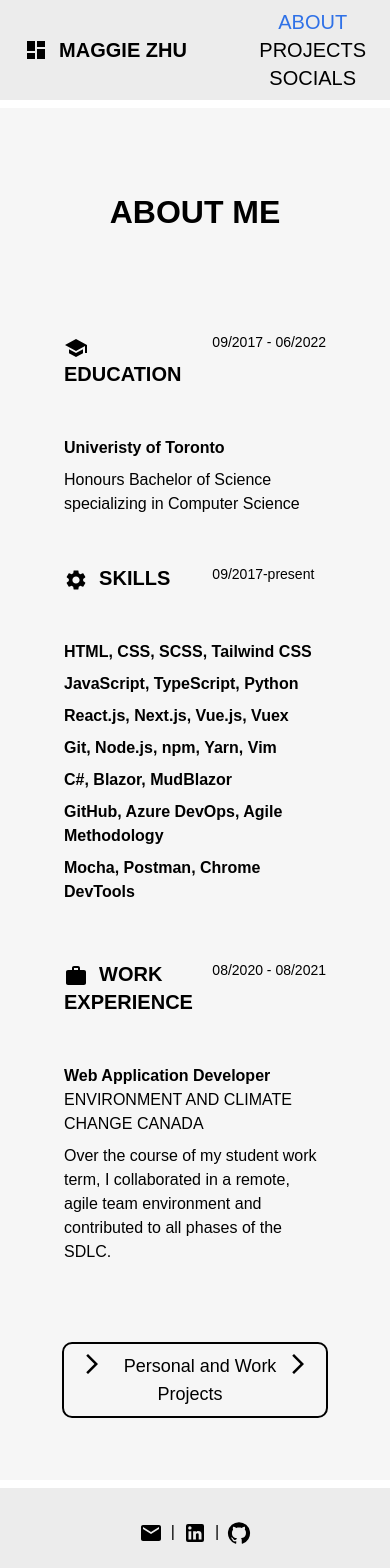
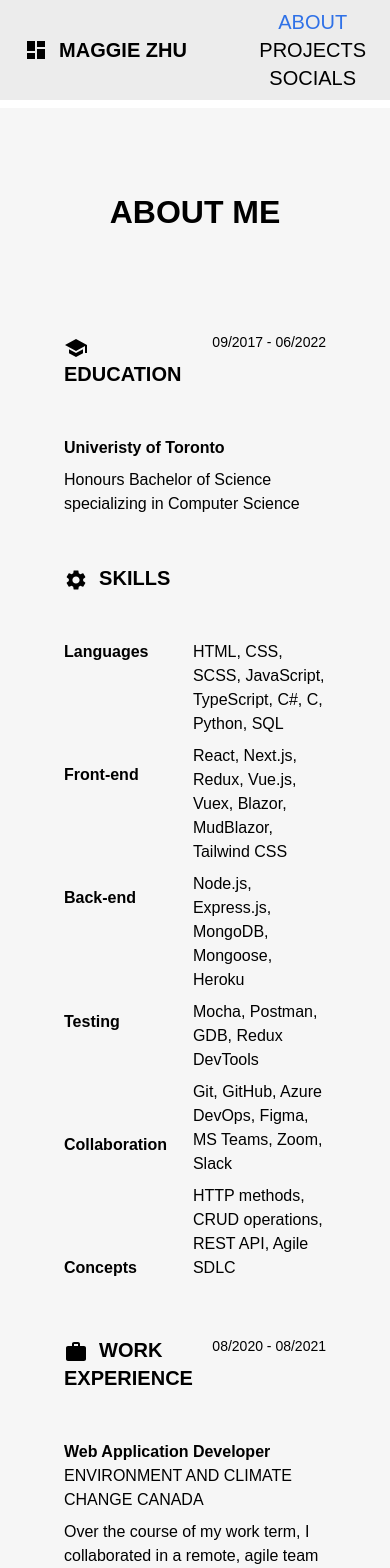
Before and after one commit to avocadoes/profile, a Next.js app: page /about in a window 390 px wide. Shown: the top 1568 px of the page. Built offline with nearby package versions, Linux system fonts and the light colour scheme.

Commit message:
update info

```diff
--- a/pages/about.js
+++ b/pages/about.js
@@ -32,15 +32,21 @@ export default function About() {
                     <div className={styles.subtitle}>
                         <SettingsIcon className='icon' />&nbsp; SKILLS
                     </div>
-                    <div className={styles.date}>09/2017-present</div>
-                    <div className={styles.text}>
-                        <div className={styles.label}>HTML, CSS, SCSS, Tailwind CSS</div>
-                        <div className={styles.label}>JavaScript, TypeScript, Python</div>
-                        <div className={styles.label}>React.js, Next.js, Vue.js, Vuex</div>
-                        <div className={styles.label}>Git, Node.js, npm, Yarn, Vim</div>
-                        <div className={styles.label}>C#, Blazor, MudBlazor</div>
-                        <div className={styles.label}>GitHub, Azure DevOps, Agile Methodology</div>
-                        <div className={styles.label}>Mocha, Postman, Chrome DevTools</div>
+                    <div className={styles.label}>
+                        <div>Languages</div>
+                        <div>Front-end</div>
+                        <div>Back-end</div>
+                        <div>Testing</div>
+                        <div>Collaboration</div>
+                        <div>Concepts</div>
+                    </div>
+                    <div className={styles.text + ' ' + styles.two}>
+                        <div>HTML, CSS, SCSS, JavaScript, TypeScript, C#, C, Python, SQL</div>
+                        <div>React, Next.js, Redux, Vue.js, Vuex, Blazor, MudBlazor, Tailwind CSS</div>
+                        <div>Node.js, Express.js, MongoDB, Mongoose, Heroku</div>
+                        <div>Mocha, Postman, GDB, Redux DevTools</div>
+                        <div>Git, GitHub, Azure DevOps, Figma, MS Teams, Zoom, Slack</div>
+                        <div>HTTP methods, CRUD operations, REST API, Agile SDLC</div>
                     </div>
                     <div className={styles.subtitle}>
                         <WorkIcon className={styles.icon} />&nbsp; WORK EXPERIENCE
@@ -50,8 +56,8 @@ export default function About() {
                         <div className={styles.job}>Web Application Developer</div>
                         <div className={styles.company}>ENVIRONMENT AND CLIMATE CHANGE CANADA</div>
                         <div>
-                            Over the course of my student work term, I collaborated in a remote, agile team environment and contributed to all
-                            phases of the SDLC.
+                            Over the course of my work term, I collaborated in a remote, agile team environment and contributed to all
+                            phases of the SDLC. I mainly worked on developing an existing web application, RAMP4, and planning/developing a new web application, TABS.
                         </div>
                     </div>
                     <Link href='/work'>
--- a/pages/index.js
+++ b/pages/index.js
@@ -23,15 +23,14 @@ export default function Home() {
           <div className={styles.text}>
             <span className={styles.heading}>Hello</span>
             <div className={styles.textbox}>
-              Welcome to my profile.
+              Welcome to my online portfolio.
             </div>
             <Link href='/about'>
-              <a className='button'><ArrowForwardIosIcon />&nbsp; About me &nbsp;<ArrowForwardIosIcon /></a>
+              <a className='button'><ArrowForwardIosIcon />&nbsp; About Me &nbsp;<ArrowForwardIosIcon /></a>
             </Link>
           </div>
         </div>
       </main>
-
       <Footer></Footer>
     </div>
   )
--- a/styles/about.module.css
+++ b/styles/about.module.css
@@ -1,7 +1,7 @@
 .container {
     display: grid;
-    grid-template-columns: 3fr 1.5fr 4fr;
-    max-width: 60rem;
+    grid-template-columns: 3fr 1.5fr 6.5fr;
+    max-width: 65rem;
     padding: 2rem 4rem 2rem 4rem;
     row-gap: 3rem;
     column-gap: 0.5rem;
@@ -41,9 +41,18 @@
     line-height: 1.5rem;
 }
 
+.two > * {
+    margin-bottom: 0.5rem;
+}
+
 .label {
-    margin-bottom: 0.5rem;
+    font-size: 1rem;
     font-weight: bold;
+    display: flex;
+    height: 100%;
+    padding-bottom: 0.5rem;
+    flex-direction: column;
+    justify-content: space-between;
 }
 
 .job {
@@ -61,35 +70,36 @@
 }
 
 @media (prefers-color-scheme: light) {
-    .container {
-        background: #f6f6f6;
-    }
-    .container * {
+    .container, .container * {
         background: #f6f6f6;
     }
 }
 
 @media (prefers-color-scheme: dark) {
-    .container {
-        background: #191919;
-    }
-    .container * {
+    .container, .container * {
         background: #191919;
     }
 }
 
 @media (max-width: 52rem) {
     .container {
-        grid-template-columns: 1fr;
+        grid-template-columns: 1fr 1.5fr;
         column-gap: 0;
     }
     .subtitle {
         grid-column: 1;
     }
+    .label {
+        grid-column: 1;
+    }
     .date {
         grid-column: 2;
+        text-align: right;
     }
     .text {
         grid-column: 1/3;
     }
+    .two {
+        grid-column: 2;
+    }
 }
--- a/styles/work.module.css
+++ b/styles/work.module.css
@@ -1,7 +1,7 @@
 .container {
     display: grid;
     grid-template-columns: 1fr 1fr;
-    max-width: fit-content;
+    max-width: 65rem;
     padding: 2rem 4rem 2rem 4rem;
     gap: 5rem;
     align-items: center;
@@ -75,19 +75,13 @@
 }
 
 @media (prefers-color-scheme: light) {
-    .container {
-        background: #f6f6f6;
-    }
-    .container * {
+    .container, .container *{
         background: #f6f6f6;
     }
 }
 
 @media (prefers-color-scheme: dark) {
-    .container {
-        background: #191919;
-    }
-    .container * {
+    .container, .container * {
         background: #191919;
     }
 }
```
Also changed, not shown: pages/work.js (+49 -190 lines), public/noteboard.png (added).
